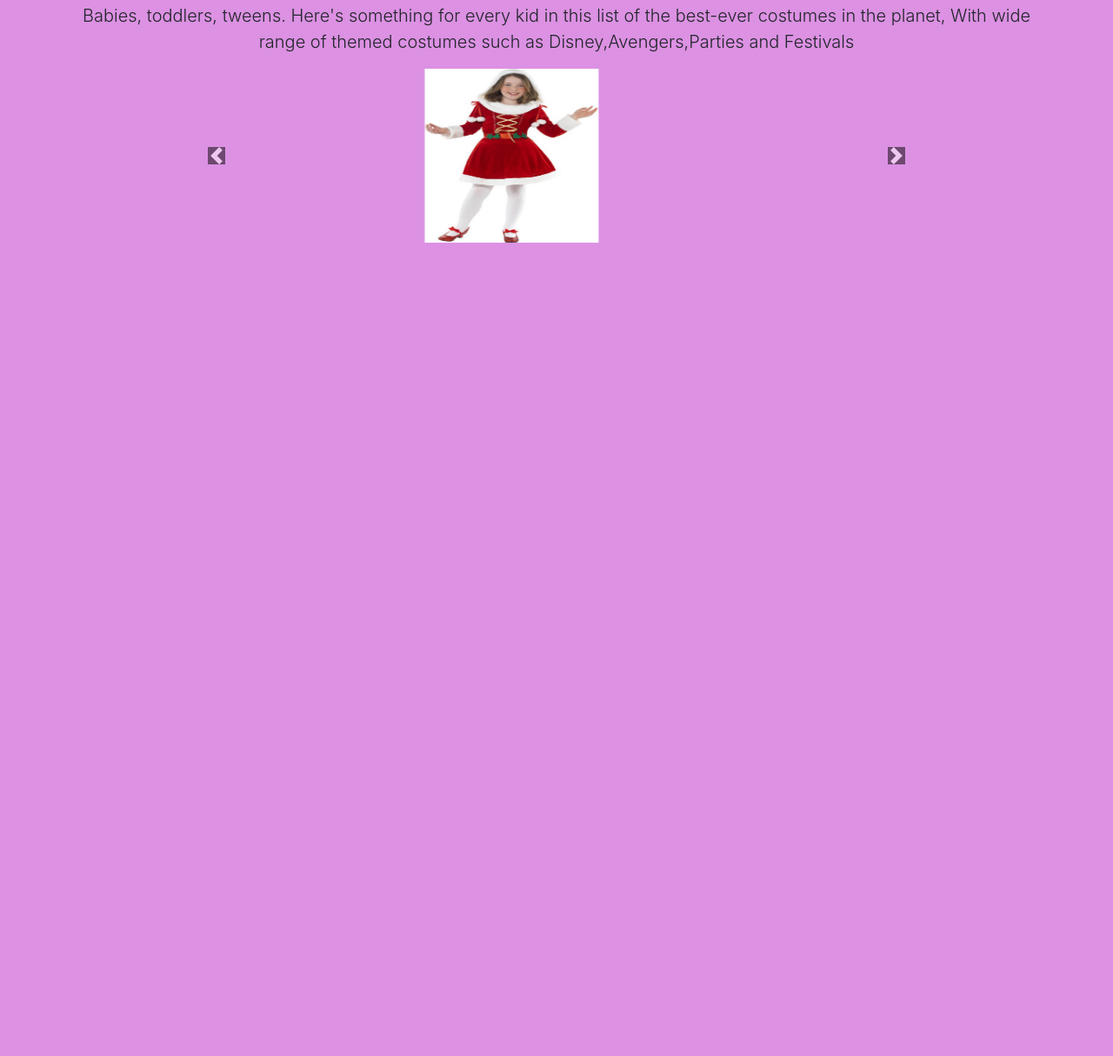
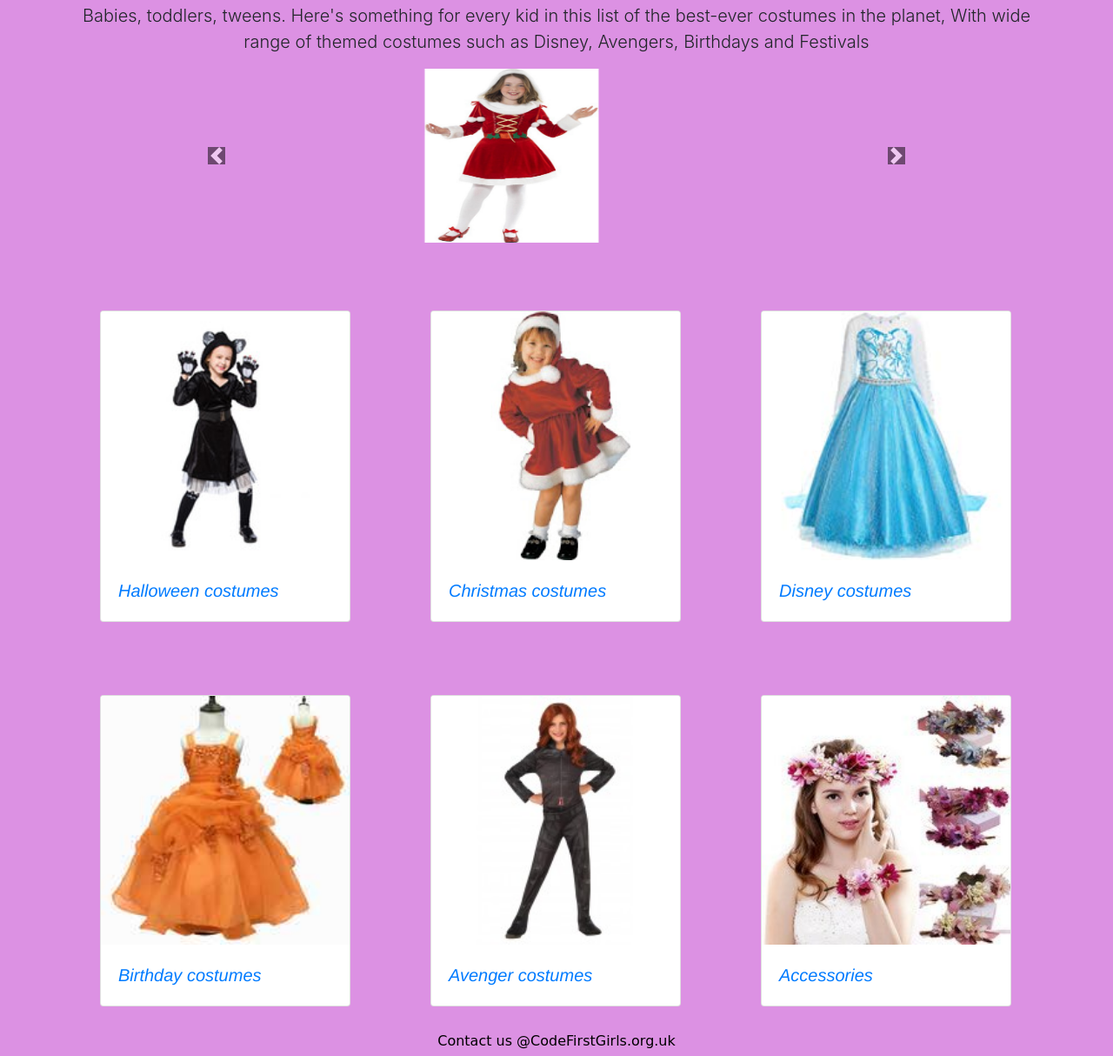
Before and after one commit to shreyaK24/group_project, a plain HTML site: page second-page.html in a window 1280 px wide. Shown: the part 133-1347 px from the top of the page at 87% size. Before the commit the page ends 800 px from the top, so only its background shows below. Drawn offline with nearby package versions, Linux system fonts and the light colour scheme; files that its build step writes are made by us from their sources.

Commit message:
Update second-page.html

```diff
--- a/second-page.html
+++ b/second-page.html
@@ -6,10 +6,11 @@
     <meta name="description" content="">
     <meta name="author" content="">
 
-    <title>Second page</title>
+    <title>Costume Planet</title>
 
     <!-- ADD BOOTSTRAP CORE HERE!!!! -->
     <link rel="stylesheet" href="https://stackpath.bootstrapcdn.com/bootstrap/4.3.1/css/bootstrap.min.css" integrity="sha384-ggOyR0iXCbMQv3Xipma34MD+dH/1fQ784/j6cY/iJTQUOhcWr7x9JvoRxT2MZw1T" crossorigin="anonymous">
+    <link rel="stylesheet" type="text/css" href="styles.css">
 
 
     <!-- Custom styles for this template -->
@@ -28,10 +29,10 @@
       <div class="collapse navbar-collapse" id="navbarsExampleDefault">
         <ul class="navbar-nav mr-auto">
           <li class="nav-item active">
-            <a class="nav-link" href="#">Home <span class="sr-only">(current)</span></a>
+            <a class="nav-link" href="./second-page.html">Home<span class="sr-only">(current)</span></a>
           </li>
           <li class="nav-item">
-            <a class="nav-link" href="#">Link</a>
+            <a class="nav-link" href="#">Costumes</a>
           </li>
           <li class="nav-item">
             <a class="nav-link" href="#">Another Link</a>
@@ -44,7 +45,7 @@
 
       <div class="starter-template text-center">
         <h1>Costume Planet</h1>
-        <p class="lead">Babies, toddlers, tweens. Here's something for every kid in this list of the best-ever costumes in the planet, With wide range of themed costumes such as Disney,Avengers,Parties and Festivals</p>
+        <p class="lead">Babies, toddlers, tweens. Here's something for every kid in this list of the best-ever costumes in the planet, With wide range of themed costumes such as Disney, Avengers, Birthdays and Festivals</p>
       </div>
 
       <!-- columns -->
@@ -67,13 +68,13 @@
             <img class="d-block carousel-img" src="girls-sassy-victorian-witch-costume.jpg" alt="" height="200" width="200">
           </div>
                 <div class="carousel-item">
-                <img class="d-block carousel-img" src="s-l300.jpg" alt="">
+                <img class="d-block carousel-img" src="s-l300.jpg" alt="" height="200" width="200">
               </div>
               <div class="carousel-item">
-                <img class="d-block carousel-img" src="Kids-Classic-Peter-Pan-Disney-Costume.jpg" alt="">
+                <img class="d-block carousel-img" src="Kids-Classic-Peter-Pan-Disney-Costume.jpg" alt="" height= "200" width= "200">
               </div>
               <div class="carousel-item">
-                <img class="d-blockcarousel-img" src="colorful-kids-boys-girls-dot-clown-costume (1).jpg"alt="">
+                <img class="d-block carousel-img" src="colorful-kids-boys-girls-dot-clown-costume (1).jpg"alt="" height= "200" width= "200">
               </div>
         </div>
         <a class="carousel-control-prev" href="#carouselExampleControls" role="button" data-slide="prev">
@@ -89,6 +90,70 @@
     <div class="col-sm-1">&nbsp;
     </div>
     </div>
+    <br>
+    <br>
+    <div class="row">
+      <div class="col-sm card-margin">
+        <div class="card" style="width: 18rem;">
+             <img src="images/halloween.jpg" class="card-img-top" alt="...">
+        <div class="card-body" >
+          <a class="card-text" href="./halloween.html">Halloween costumes</a>
+        </div>
+      </div>
+    </div>
+
+      <div class="col-sm card-margin">
+        <div class="card" style="width: 18rem;">
+            <img src="images/christmas.jpg" class="card-img-top" alt="...">
+          <div class="card-body" >
+            <a class="card-text" href="./halloween.html">Christmas costumes</a>
+          </div>
+      </div>
+    </div>
+
+   <div class="col-sm card-margin">
+    <div class="card" style="width: 18rem;">
+        <img src="images/disney.jpg" class="card-img-top" alt="...">
+      <div class="card-body" >
+       <a class="card-text" href="./halloween.html">Disney costumes</a>
+      </div>
+   </div>
+ </div>
+</div>
+
+<br>
+
+<div class="row">
+  <div class="col-sm card-margin">
+    <div class="card" style="width: 18rem;">
+         <img src="images/birthday.jpg" class="card-img-top" alt="...">
+    <div class="card-body" >
+      <a class="card-text" href="./halloween.html">Birthday costumes</a>
+    </div>
+  </div>
+</div>
+
+  <div class="col-sm card-margin">
+    <div class="card" style="width: 18rem;">
+        <img src="images/avengers.jpg" class="card-img-top" alt="...">
+      <div class="card-body" >
+        <a class="card-text" href="./halloween.html">Avenger costumes</a>
+      </div>
+  </div>
+</div>
+
+  <div class="col-sm card-margin">
+   <div class="card" style="width: 18rem;">
+      <img src="images/accessories.jpg" class="card-img-top" alt="...">
+    <div class="card-body" >
+     <a class="card-text" href="./halloween.html">Accessories</a>
+    </div>
+  </div>
+ </div>
+</div>
+
+<h6>Contact us @CodeFirstGirls.org.uk</h6>
+
 
 
     </main><!-- /.container -->
```
